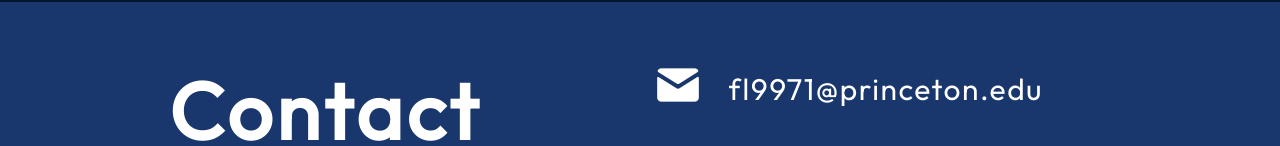
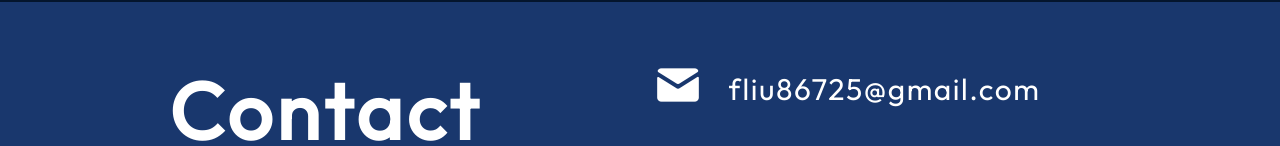
Before and after one commit to frankliuuu/frankliuuu.github.io, a React (Vite) app: page / in a window 1280 px wide. Shown: the part 3540-3686 px from the top of the page. Built offline with nearby package versions, Linux system fonts and the light colour scheme.

Commit message:
Update Contact.jsx

```diff
--- a/src/components/Contact/Contact.jsx
+++ b/src/components/Contact/Contact.jsx
@@ -12,11 +12,11 @@
       </div>
       <ul className={styles.links}>
         <li className={styles.link}>
-          <a href="mailto:fl9971@princeton.edu" target="_blank">
+          <a href="mailto:fliu86725@gmail.com" target="_blank">
             <img src={getImageUrl("contact/emailIcon.png")} alt="Email Icon" />
           </a>
-          <a href="mailto:fl9971@princeton.edu" target="_blank">
-            fl9971@princeton.edu
+          <a href="mailto:fliu86725@gmail.com" target="_blank">
+            fliu86725@gmail.com
           </a>
         </li>
         <li className={styles.link}>
```
